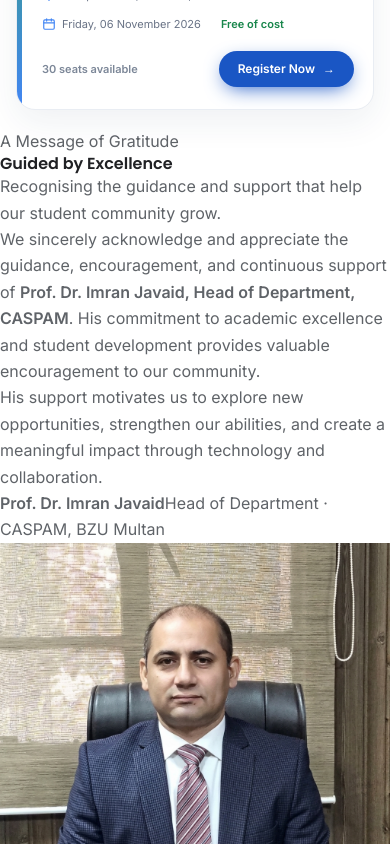
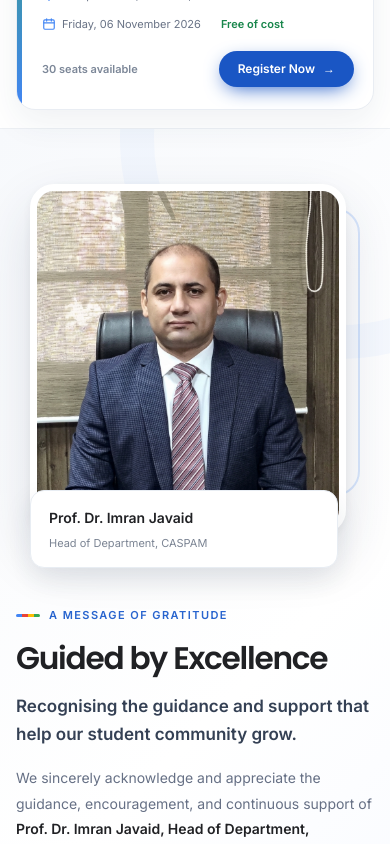
Before and after one commit to rebiyamalik/ZGDC-CASPAM-Chapter, a React (Vite) app: page / in a window 390 px wide. Shown: the part 980-1824 px from the top of the page. Built offline with nearby package versions, Linux system fonts and the light colour scheme; no server answers.

Commit message:
Style gratitude message and HOD portrait alignment

```diff
--- a/src/styles/Home.css
+++ b/src/styles/Home.css
@@ -71,3 +71,43 @@
  .home-stat{min-height:68px}
  .home-stat:nth-child(2){border-right:0}
 }
+
+
+/* HOD gratitude feature — content first, portrait aligned as a paired feature */
+.home-gratitude{position:relative;overflow:hidden;padding:76px 24px 82px;background:linear-gradient(135deg,#f7f9fc 0%,#fff 56%,#f6f9ff 100%);border-top:1px solid #edf0f4;border-bottom:1px solid #edf0f4}
+.home-gratitude:before{content:"";position:absolute;right:-170px;top:-210px;width:440px;height:440px;border:34px solid rgba(66,133,244,.045);border-radius:50%;pointer-events:none}
+.home-gratitude-shell{position:relative;z-index:1;width:min(1040px,100%);margin:0 auto}
+.home-gratitude-grid{display:grid;grid-template-columns:minmax(0,1.15fr) minmax(280px,.85fr);gap:clamp(38px,6vw,76px);align-items:center}
+.home-gratitude-copy{max-width:610px}
+.home-gratitude-eyebrow{display:inline-flex;align-items:center;gap:9px;margin-bottom:17px;color:#2864ce;font-size:11px;font-weight:800;letter-spacing:.13em;text-transform:uppercase}
+.home-gratitude-eyebrow i{width:24px;height:3px;border-radius:4px;background:linear-gradient(90deg,#4285f4 0 25%,#ea4335 25% 50%,#fbbc05 50% 75%,#34a853 75%)}
+.home-gratitude-copy h2{margin:0 0 16px;color:#202124;font-size:clamp(30px,3.8vw,44px);line-height:1.1;letter-spacing:-.04em}
+.home-gratitude-lead{margin:0 0 17px;color:#344054;font-size:17px;font-weight:650;line-height:1.65}
+.home-gratitude-copy>p:not(.home-gratitude-lead){margin:0 0 13px;color:#667085;font-size:14px;line-height:1.85}
+.home-gratitude-copy strong{color:#202124}
+.home-gratitude-signature{display:flex;align-items:center;gap:12px;margin-top:25px}
+.home-gratitude-signature-rule{width:34px;height:3px;flex:0 0 34px;border-radius:5px;background:#34a853}
+.home-gratitude-signature>div{display:grid;gap:3px}
+.home-gratitude-signature strong{color:#202124;font-size:13px;font-weight:800}
+.home-gratitude-signature span:not(.home-gratitude-signature-rule){color:#7b8493;font-size:11px}
+.home-gratitude-photo-wrap{position:relative;width:min(100%,380px);justify-self:center;padding:0 14px 34px 0}
+.home-gratitude-photo-frame{position:relative;z-index:1;height:410px;overflow:hidden;border:7px solid #fff;border-radius:24px;background:#e9eef7;box-shadow:0 24px 55px rgba(32,52,82,.14),0 3px 12px rgba(32,45,65,.06)}
+.home-gratitude-photo-frame img{width:100%;height:100%;display:block;object-fit:cover;object-position:center top}
+.home-gratitude-photo-caption{position:absolute;z-index:2;left:-18px;right:30px;bottom:0;display:grid;gap:4px;padding:15px 18px;border:1px solid #e8edf3;border-radius:14px;background:#fff;box-shadow:0 12px 28px rgba(32,45,65,.10)}
+.home-gratitude-photo-caption strong{color:#202124;font-size:14px}
+.home-gratitude-photo-caption span{color:#7b8493;font-size:11px}
+.home-gratitude-photo-accent{position:absolute;right:0;top:24px;width:75%;height:75%;border:2px solid rgba(66,133,244,.20);border-radius:25px}
+@media(max-width:820px){
+ .home-gratitude{padding:62px 20px 68px}
+ .home-gratitude-grid{grid-template-columns:minmax(0,1fr) minmax(250px,.78fr);gap:28px}
+ .home-gratitude-photo-frame{height:350px}
+}
+@media(max-width:640px){
+ .home-gratitude{padding:55px 16px 64px}
+ .home-gratitude-grid{grid-template-columns:1fr;gap:30px}
+ .home-gratitude-copy{max-width:none}
+ .home-gratitude-photo-wrap{width:min(100%,330px);grid-row:1;margin:0 auto}
+ .home-gratitude-photo-frame{height:350px}
+ .home-gratitude-photo-caption{left:0;right:22px}
+ .home-gratitude-copy h2{font-size:clamp(29px,8vw,38px)}
+}
```
